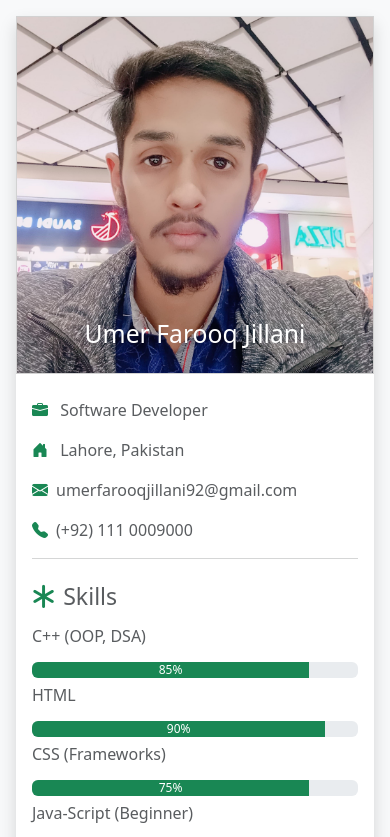
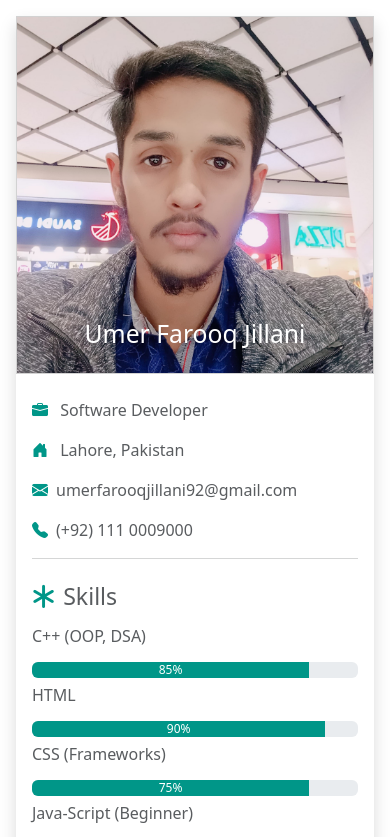
Before and after one commit to UmerFarooqJillani/Bootstrap-5-Tutorial, a website: page Project-Resume/index.html in a window 390 px wide. Shown: the top 837 px of the page. Drawn offline with nearby package versions, Linux system fonts and the light colour scheme.

Commit message:
complete the mobile first UI

```diff
--- a/Project-Resume/custom.scss
+++ b/Project-Resume/custom.scss
@@ -1,11 +1,5 @@
 // Custom Variable
 $secondary: #e9ecef;
-// Import Bootstrap functions
-@import "node_modules/bootstrap/scss/functions";
-
-// Customize breakpoints
-$grid-breakpoints: (
-  lsm: 600px // Change md breakpoint
-);
+$success: #009688;
 
 @import "./node_modules/bootstrap/scss/bootstrap.scss";
--- a/Project-Resume/index.html
+++ b/Project-Resume/index.html
@@ -9,7 +9,7 @@
     <link rel="stylesheet" href="https://cdn.jsdelivr.net/npm/bootstrap-icons@1.11.3/font/bootstrap-icons.min.css">
 </head>
 
-<body class="bg-light">
+<body class="bg-lights">
     <aside class="m-3 bg-white shadow text-muted pb-4">
         <div class="card rounded-0">
             <img src="assets/images/me-image.jpg" class="card-img rounded-0" alt="Me-Image" >
```
Also changed, not shown: Project-Resume/dist/css/bootstrap-custom.css, 1 other file.
